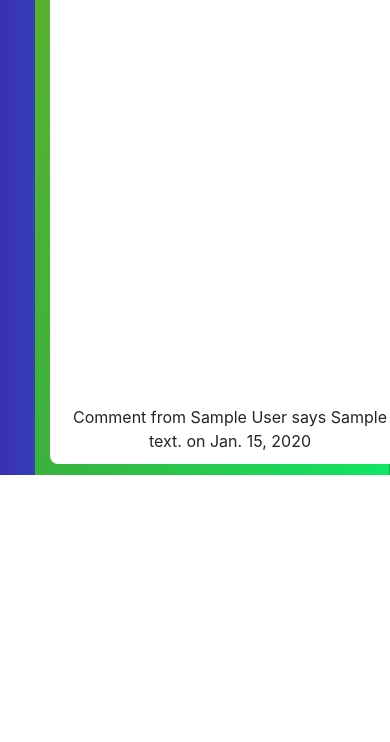
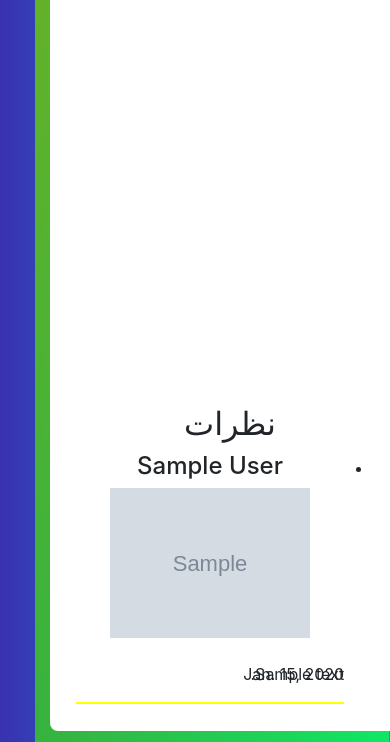
Before and after one commit to kiarashgl/MyAcademy, a Django app: page /entities/professor/1 in a window 390 px wide. Shown: the part 1464-2206 px from the top of the page. Before the commit the page ends 1939 px from the top, so only its background shows below. Run offline with Django 3.2, Linux system fonts and the light colour scheme; tables that the repository leaves empty hold one stand-in row (values such as "Sample post"); grey boxes marked "Sample" are stand-in pictures; some libraries are stand-ins or nearby versions.

Commit message:
Make the comments visible

```diff
--- a/entities/templates/comment.html
+++ b/entities/templates/comment.html
@@ -1 +1,22 @@
-Comment from {{first_name}} {{last_name}} says {{content}} on {{date}}
+{#Comment from {{ first_name }} {{ last_name }} says {{ content }} on {{ date }}#}
+
+
+<div class="row">
+	<div class="col-lg-4">
+		<h4>
+			{{ first_name }} {{ last_name }}
+		</h4>
+		<img src="{{ picture }}" height="150">
+	</div>
+
+	<div class="col-lg-8 container" style="text-align: right; position: relative;">
+		<div style=" white-space: pre-line;">
+			{{ content }}
+		</div>
+		<div style="position: absolute; bottom: 0;">
+			{{ date }}
+		</div>
+	</div>
+</div>
+
+<hr style="border-top: 2px solid yellow;">
--- a/entities/templates/entities/entity_detail.html
+++ b/entities/templates/entities/entity_detail.html
@@ -42,9 +42,17 @@
 		{% block ratings %}
 		{% endblock %}
 
-		{% for comment in comments %}
-			{% render_comment comment %}
-		{% endfor %}
+
+		<div class="col-lg-12 col-sm-12 bg-purple-glass" id="results">
+			<h2>نظرات</h2>
+			<ul>
+				{% for comment in comments %}
+					<li>
+						{% render_comment comment %}
+					</li>
+				{% endfor %}
+			</ul>
+		</div>
 	</div>
 
 {% endblock %}
--- a/entities/templatetags/comment_tag.py
+++ b/entities/templatetags/comment_tag.py
@@ -1,10 +1,14 @@
 from django import template
-
 
 register = template.Library()
 
+
 @register.inclusion_tag('comment.html')
 def render_comment(rating):
-	return {'content': rating.comment, 'first_name': rating.user.first_name,
-										'last_name': rating.user.last_name,
-										'date': rating.date}
+	return {
+		'content': rating.comment,
+		'first_name': rating.user.first_name,
+		'last_name': rating.user.last_name,
+		'picture': rating.user.profile_picture.url,
+		'date': rating.date,
+	}
```
